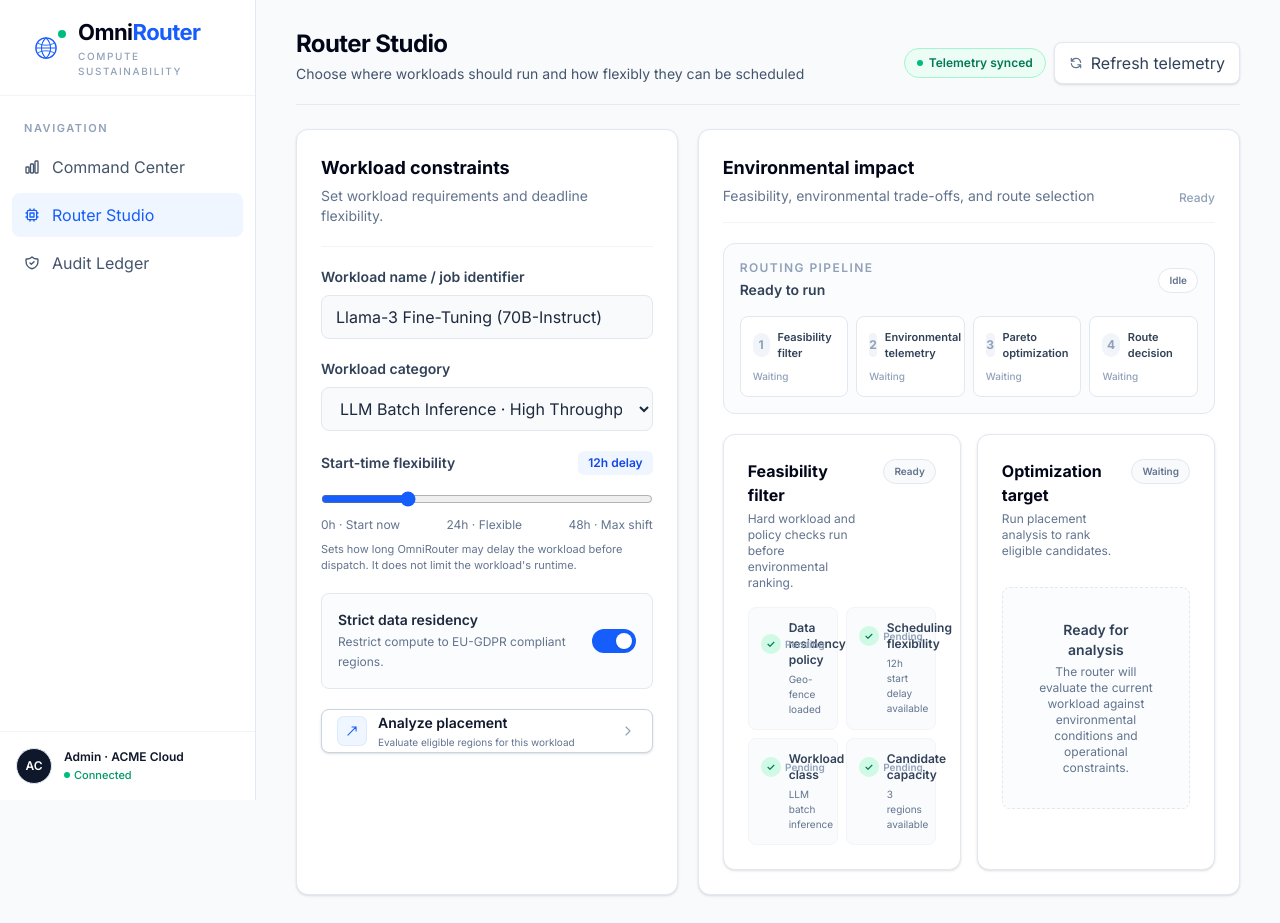
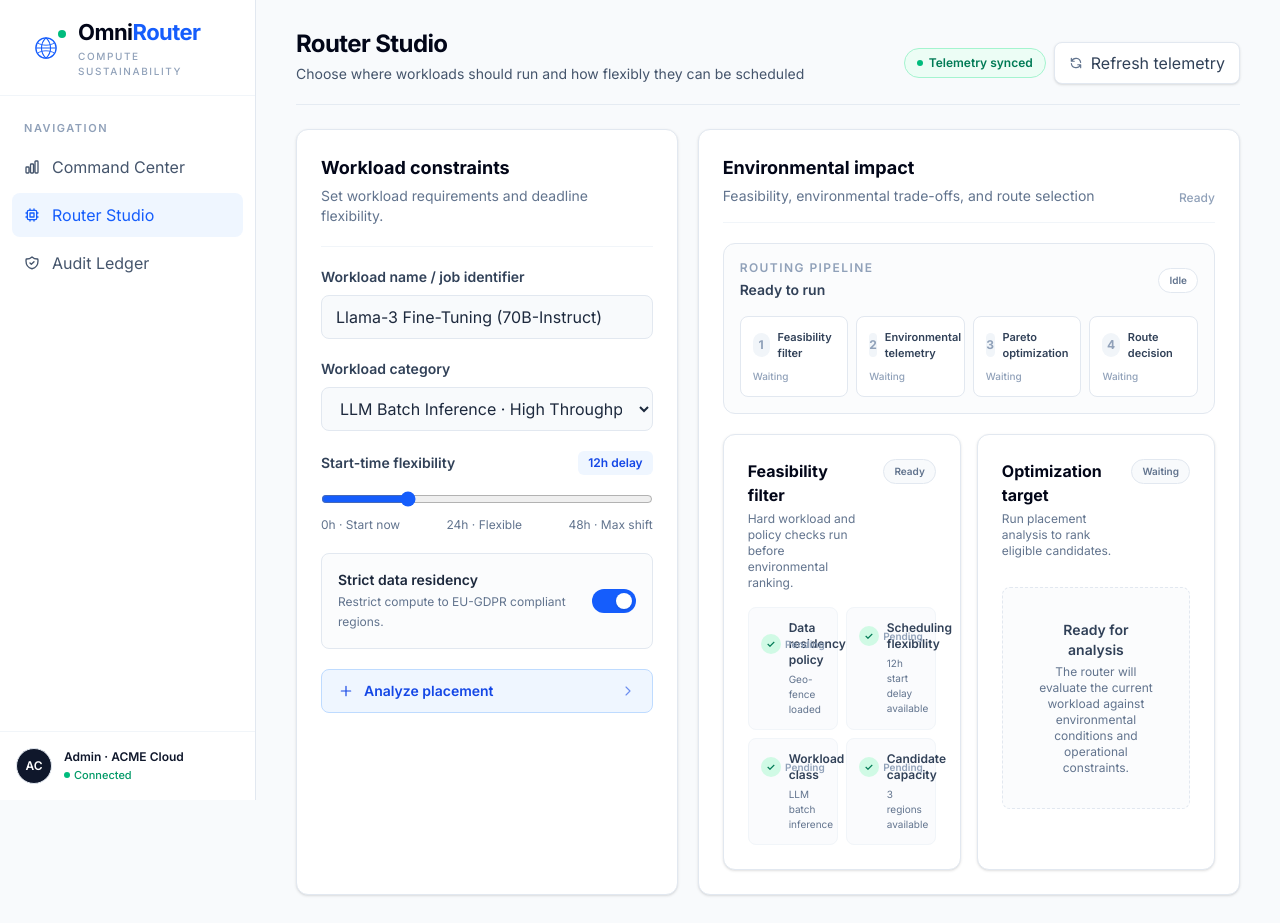
Before and after one commit to NihalTiwari8008/OmniRouter, a Next.js app: page /dashboard in a window 1280 px wide. Both pictures are taken after a click on the button "Router Studio". Built offline with nearby package versions, Linux system fonts and the light colour scheme.

Commit message:
Simplify microcopy and refine routing actions

```diff
--- a/app/dashboard/page.js
+++ b/app/dashboard/page.js
@@ -366,7 +366,7 @@ function DispatchPanel({ dispatched, isDispatching, onDispatch, workloadName, wo
           <button
             onClick={onDispatch}
             disabled={isDispatching}
-            className="inline-flex h-10 shrink-0 items-center justify-center gap-2 rounded-lg border border-blue-600 bg-blue-600 px-4 text-sm font-semibold text-white shadow-sm transition hover:bg-blue-700 hover:shadow-md disabled:cursor-not-allowed disabled:opacity-75"
+            className="inline-flex h-10 shrink-0 items-center justify-center gap-2 rounded-lg border border-blue-200 bg-white px-4 text-sm font-semibold text-blue-700 transition hover:border-blue-300 hover:bg-blue-50 disabled:cursor-not-allowed disabled:opacity-70"
           >
             {isDispatching ? (
               <>
@@ -386,7 +386,7 @@ function DispatchPanel({ dispatched, isDispatching, onDispatch, workloadName, wo
       <details className="mt-3 group">
         <summary className="flex cursor-pointer list-none items-center gap-2 text-[11px] font-semibold text-slate-500 transition hover:text-slate-800">
           <svg className="h-3.5 w-3.5 text-slate-400 transition-transform group-open:rotate-90" fill="none" viewBox="0 0 24 24"><path d="m9 5 7 7-7 7" stroke="currentColor" strokeLinecap="round" strokeLinejoin="round" strokeWidth="1.7" /></svg>
-          View dispatch payload
+          View payload
         </summary>
         <div className="mt-3 overflow-hidden rounded-lg border border-slate-200 bg-slate-950 p-4">
           <pre className="overflow-x-auto text-[10px] leading-5 text-slate-200">{JSON.stringify(createDispatchPayload({
@@ -544,7 +544,7 @@ function EnvironmentalMap({ selectedRegionId, onSelectRegion }) {
           <div className="mt-4">
             <div className="mb-2 flex items-center justify-between">
               <div className="text-[10px] font-semibold uppercase tracking-[0.12em] text-slate-400">Candidate regions</div>
-              <span className="text-[10px] font-semibold text-slate-400">Select to inspect</span>
+
             </div>
             <div className="space-y-2">
               {ROUTER_REGIONS.map((region) => {
@@ -894,7 +894,6 @@ export default function HomePage() {
                       <div className="mt-1 flex justify-between text-xs text-slate-500">
                         <span>0h · Start now</span><span>24h · Flexible</span><span>48h · Max shift</span>
                       </div>
-                      <p className="mt-2 text-[11px] leading-4 text-slate-500">Sets how long OmniRouter may delay the workload before dispatch. It does not limit the workload's runtime.</p>
                     </div>
 
                     <div className="flex items-center justify-between gap-4 rounded-lg border border-slate-200 bg-slate-50/60 p-4">
@@ -911,22 +910,17 @@ export default function HomePage() {
                     <button
                       onClick={runPlacementAnalysis}
                       disabled={isLoading}
-                      className="group flex h-11 w-full items-center justify-between rounded-lg border border-slate-300 bg-white px-4 text-left shadow-sm transition hover:border-blue-300 hover:bg-blue-50/30 disabled:cursor-not-allowed disabled:opacity-70"
+                      className="flex h-11 w-full items-center justify-between rounded-lg border border-blue-200 bg-blue-50 px-4 text-left text-blue-700 transition hover:border-blue-300 hover:bg-blue-100 disabled:cursor-not-allowed disabled:opacity-70"
                     >
-                      <span className="flex items-center gap-3">
-                        <span className="flex h-7 w-7 items-center justify-center rounded-md bg-blue-50 text-blue-600 ring-1 ring-blue-100">
-                          {isLoading ? (
-                            <svg className="h-3.5 w-3.5 animate-spin" fill="none" viewBox="0 0 24 24"><circle className="opacity-25" cx="12" cy="12" r="9" stroke="currentColor" strokeWidth="2.2" /><path d="M21 12a9 9 0 00-9-9" stroke="currentColor" strokeLinecap="round" strokeWidth="2.2" /></svg>
-                          ) : (
-                            <svg className="h-3.5 w-3.5" fill="none" viewBox="0 0 24 24"><path d="M5 19 19 5m0 0h-7m7 0v7" stroke="currentColor" strokeLinecap="round" strokeLinejoin="round" strokeWidth="1.8" /></svg>
-                          )}
-                        </span>
-                        <span>
-                          <span className="block text-sm font-semibold text-slate-900">{isLoading ? "Analyzing placement" : "Analyze placement"}</span>
-                          <span className="mt-0.5 block text-[10px] text-slate-500">{isLoading ? "Checking constraints and environmental signals" : "Evaluate eligible regions for this workload"}</span>
-                        </span>
+                      <span className="flex items-center gap-2.5 text-sm font-semibold">
+                        {isLoading ? (
+                          <svg className="h-4 w-4 animate-spin" fill="none" viewBox="0 0 24 24"><circle className="opacity-20" cx="12" cy="12" r="8" stroke="currentColor" strokeWidth="2.2" /><path d="M20 12a8 8 0 0 0-8-8" stroke="currentColor" strokeLinecap="round" strokeWidth="2.2" /></svg>
+                        ) : (
+                          <svg className="h-4 w-4" fill="none" viewBox="0 0 24 24"><path d="M12 5v14m-7-7h14" stroke="currentColor" strokeLinecap="round" strokeWidth="1.8" /></svg>
+                        )}
+                        {isLoading ? "Analyzing placement" : "Analyze placement"}
                       </span>
-                      <svg className="h-4 w-4 text-slate-400 transition-transform group-hover:translate-x-0.5" fill="none" viewBox="0 0 24 24"><path d="m9 18 6-6-6-6" stroke="currentColor" strokeLinecap="round" strokeLinejoin="round" strokeWidth="1.7" /></svg>
+                      <svg className="h-4 w-4 opacity-60" fill="none" viewBox="0 0 24 24"><path d="m9 18 6-6-6-6" stroke="currentColor" strokeLinecap="round" strokeLinejoin="round" strokeWidth="1.7" /></svg>
                     </button>
                   </div>
                 </motion.section>
```
